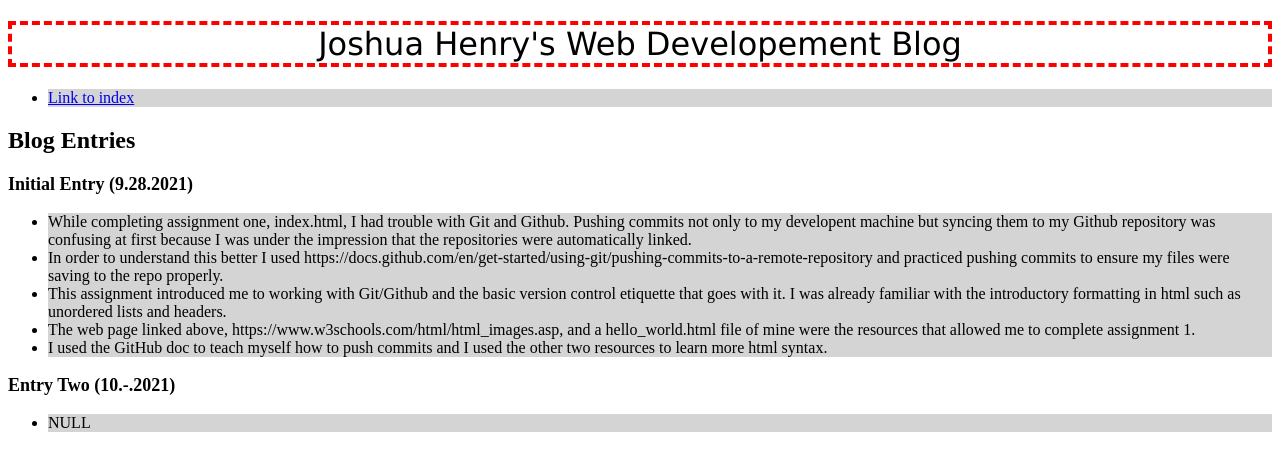
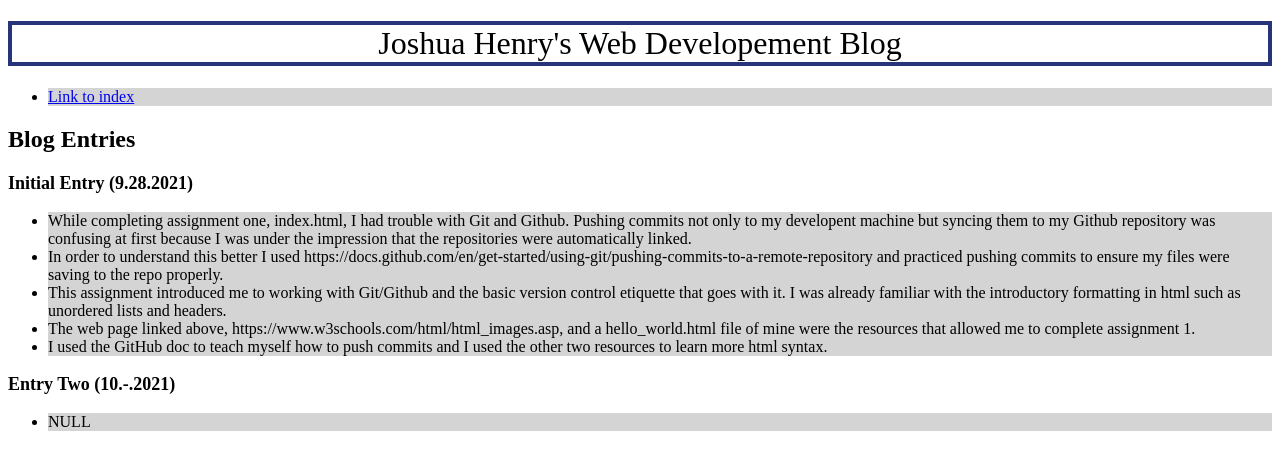
Before and after one commit to henrjosh/henrjosh.github.io, a plain HTML site: page blog.html in a window 1280 px wide. Drawn offline with Linux system fonts and the light colour scheme.

Commit message:
site titles
distinguished IDs for site titles

```diff
--- a/selectors.css
+++ b/selectors.css
@@ -21,11 +21,14 @@ h3 {
 }
 
 .with-border {
-    border: 4px dashed red;
+    border: 4px solid rgb(40, 52, 122);
 }
 
 /* ID selector, associated with single, unique elements (no ID is to be used more than once in the source html), also used at the end of URL to specifiy which section of the page*/
-#site-title {
+#indexsite-title {
+    font-family: Verdana, Geneva, Tahoma, sans-serif;
+}
+#blogsite-title {
     font-family: Verdana, Geneva, Tahoma, sans-serif;
 }
 
```
